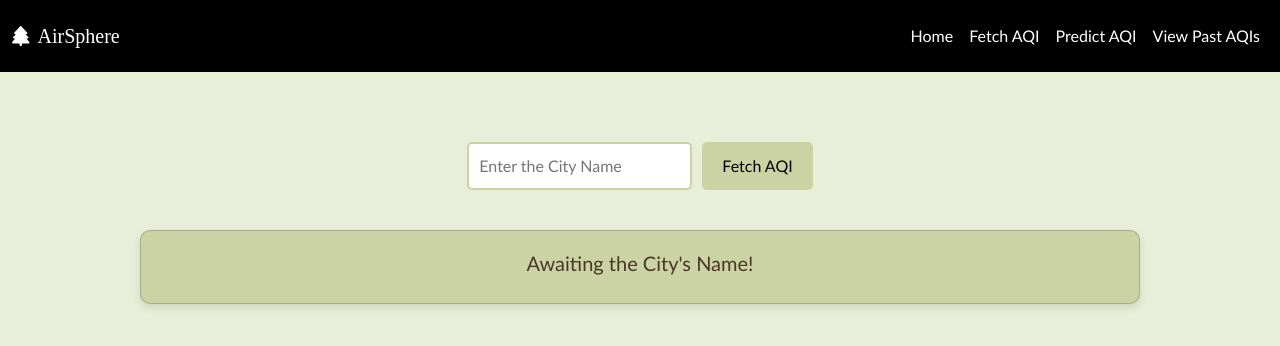
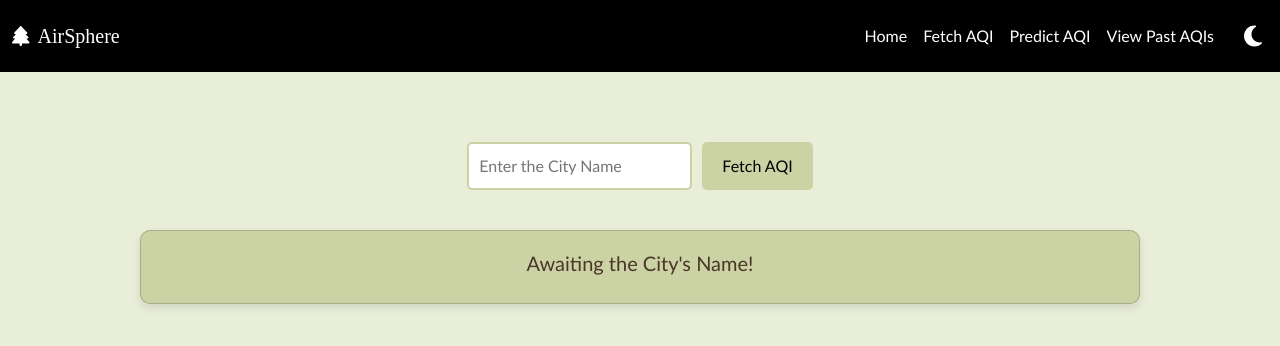
Before and after one commit to purnaa-l/AirVana-Frontend-Flask-and-GenAI, a React (Vite) app: page /fetch-aqi in a window 1280 px wide. Shown: the top 346 px of the page. Built offline with nearby package versions, Linux system fonts and the light colour scheme; a web font is replaced by a local one.

Commit message:
feat: Light/Dark Mode integration.

```diff
--- a/package.json
+++ b/package.json
@@ -18,6 +18,7 @@
     "leaflet": "^1.9.4",
     "react": "^18.3.1",
     "react-dom": "^18.3.1",
+    "react-icons": "^5.4.0",
     "react-router-dom": "^7.0.2"
   },
   "devDependencies": {
--- /dev/null
+++ b/src/App.css
@@ -0,0 +1,45 @@
+/* Default Light Mode */
+:root {
+    --background-color: #ffffff;
+    --text-color: #333333;
+    --card-background: #f9f9f9;
+    --button-background: #007bff;
+    --button-text-color: #ffffff;
+}
+
+/* Dark Mode */
+[data-theme='dark'] {
+    --background-color: #121212;
+    --text-color: #e0e0e0;
+    --card-background: #1e1e1e;
+    --button-background: #444444;
+    --button-text-color: #ffffff;
+}
+
+/* General Styles */
+body {
+    background-color: var(--background-color);
+    color: var(--text-color);
+    margin: 0;
+    font-family: Arial, sans-serif;
+}
+
+.card {
+    background-color: var(--card-background);
+    padding: 20px;
+    border-radius: 8px;
+    margin: 20px;
+}
+
+button {
+    background-color: var(--button-background);
+    color: var(--button-text-color);
+    border: none;
+    padding: 10px 20px;
+    border-radius: 5px;
+    cursor: pointer;
+}
+
+button:hover {
+    background-color: darken(var(--button-background), 10%);
+}
--- a/src/App.jsx
+++ b/src/App.jsx
@@ -7,33 +7,36 @@ import FetchAQI from './components/pages/FetchAQI';
 import Spinner from './components/layouts/Spinner';
 
 const App = () => {
-  const [loading, setLoading]=useState(true)
+  const [loading, setLoading] = useState(true);
+  const [theme, setTheme] = useState(localStorage.getItem('theme') || 'light');
+
   useEffect(() => {
-    // Replace this with any actual logic, like fetching data
     setTimeout(() => {
-      setLoading(false); // Once loading is complete, set loading to false
-    }, 1500); // Simulate a 2-second delay for loading
+      setLoading(false);
+    }, 1500);
   }, []);
-  if(loading)
-    return <Spinner />
-  else{
+
+  useEffect(() => {
+    // Apply theme to <html> tag
+    document.documentElement.setAttribute('data-theme', theme);
+    localStorage.setItem('theme', theme);
+  }, [theme]);
+
+  const toggleTheme = () => {
+    setTheme((prevTheme) => (prevTheme === 'light' ? 'dark' : 'light'));
+  };
+
+  if (loading) return <Spinner />;
   return (
     <BrowserRouter>
-      <Navbar />
+      <Navbar theme={theme} toggleTheme={toggleTheme} />
       <Routes>
-        {/* Render HeroSection only for the root route */}
         <Route path="/" element={<HeroSection />} />
-        {/* Render AQIData only for the /view-past-aqis route */}
         <Route path="/view-past-aqis" element={<AQIData />} />
         <Route path="/fetch-aqi" element={<FetchAQI />} />
-        {/* <Route path="/map" element={<Map />} /> */}
-
-
       </Routes>
-     {/* <Footer/> */}
     </BrowserRouter>
   );
-}
 };
 
 export default App;
--- a/src/components/Navbar.css
+++ b/src/components/Navbar.css
@@ -169,3 +169,10 @@
       transition: 250ms;
     }
   }
+  .theme-toggle-button {
+    transition: color 0.3s ease-in-out;
+  }
+
+  .theme-toggle-button:hover {
+    color: #ffd700; /* A glowing yellow effect on hover */
+  }
--- a/src/components/Navbar.tsx
+++ b/src/components/Navbar.tsx
@@ -1,13 +1,13 @@
 import React from 'react';
 import { Link } from 'react-router-dom';
 import { FontAwesomeIcon } from '@fortawesome/react-fontawesome';
-import { faTree } from '@fortawesome/free-solid-svg-icons';
+import { faTree, faSun, faMoon } from '@fortawesome/free-solid-svg-icons';
 
-function Navbar() {
+function Navbar({ theme, toggleTheme }) {
   return (
     <nav className="navbar navbar-expand-md" style={{ backgroundColor: '#000', padding: '1rem 0' }}>
       <div className="container-fluid">
-        {/* Logo Section with Tree Icon */}
+        {/* Logo Section */}
         <Link to="/" className="navbar-brand d-flex align-items-center" style={{ color: '#fff', fontFamily: 'Poiret One' }}>
           <FontAwesomeIcon icon={faTree} className="me-2" />
           AirSphere
@@ -26,11 +26,11 @@ function Navbar() {
           <span className="navbar-toggler-icon"></span>
         </button>
 
-        {/* Collapsible Navigation Links */}
+        {/* Navigation Links */}
         <div className="collapse navbar-collapse" id="navbarNav">
           <ul className="navbar-nav ms-auto">
             <li className="nav-item">
-              <Link to="/" className="nav-link" style={{ color: '#fff',  font:'Poiret One'}}>Home</Link>
+              <Link to="/" className="nav-link" style={{ color: '#fff' }}>Home</Link>
             </li>
             <li className="nav-item">
               <Link to="/fetch-aqi" className="nav-link" style={{ color: '#fff' }}>Fetch AQI</Link>
@@ -42,6 +42,14 @@ function Navbar() {
               <Link to="/view-past-aqis" className="nav-link" style={{ color: '#fff' }}>View Past AQIs</Link>
             </li>
           </ul>
+          {/* Theme Toggle Button */}
+          <button
+            className="theme-toggle-button"
+            onClick={toggleTheme}
+            style={{ background: 'none', border: 'none', color: '#fff', fontSize: '1.5rem', marginLeft: '1rem', cursor: 'pointer' }}
+          >
+            {theme === 'light' ? <FontAwesomeIcon icon={faMoon} /> : <FontAwesomeIcon icon={faSun} />}
+          </button>
         </div>
       </div>
     </nav>
```
Also changed, not shown: src/components/pages/FetchAQI.css (line endings or trailing spaces), 1 other file (tests, documents, lock files or other folders).
